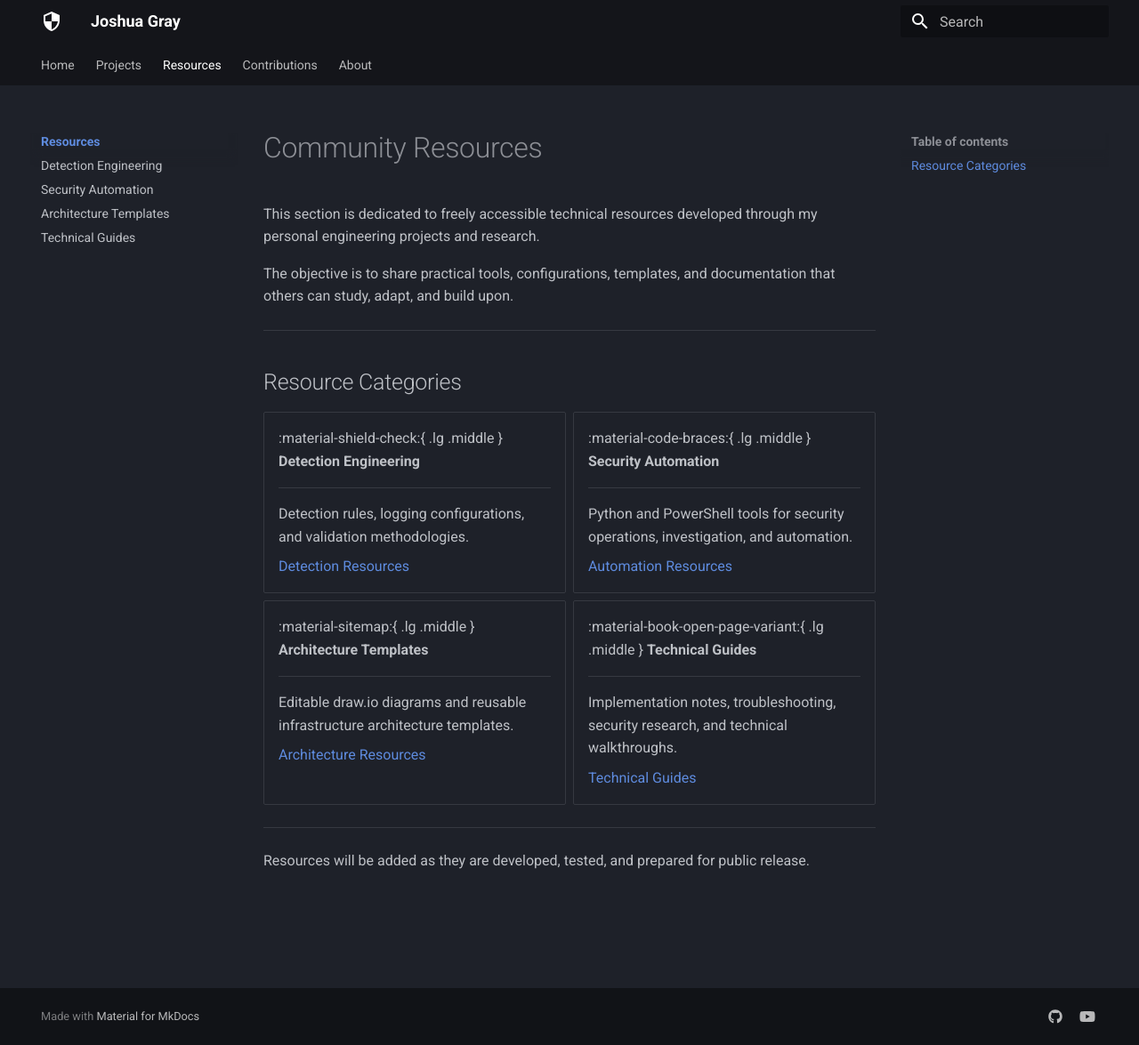
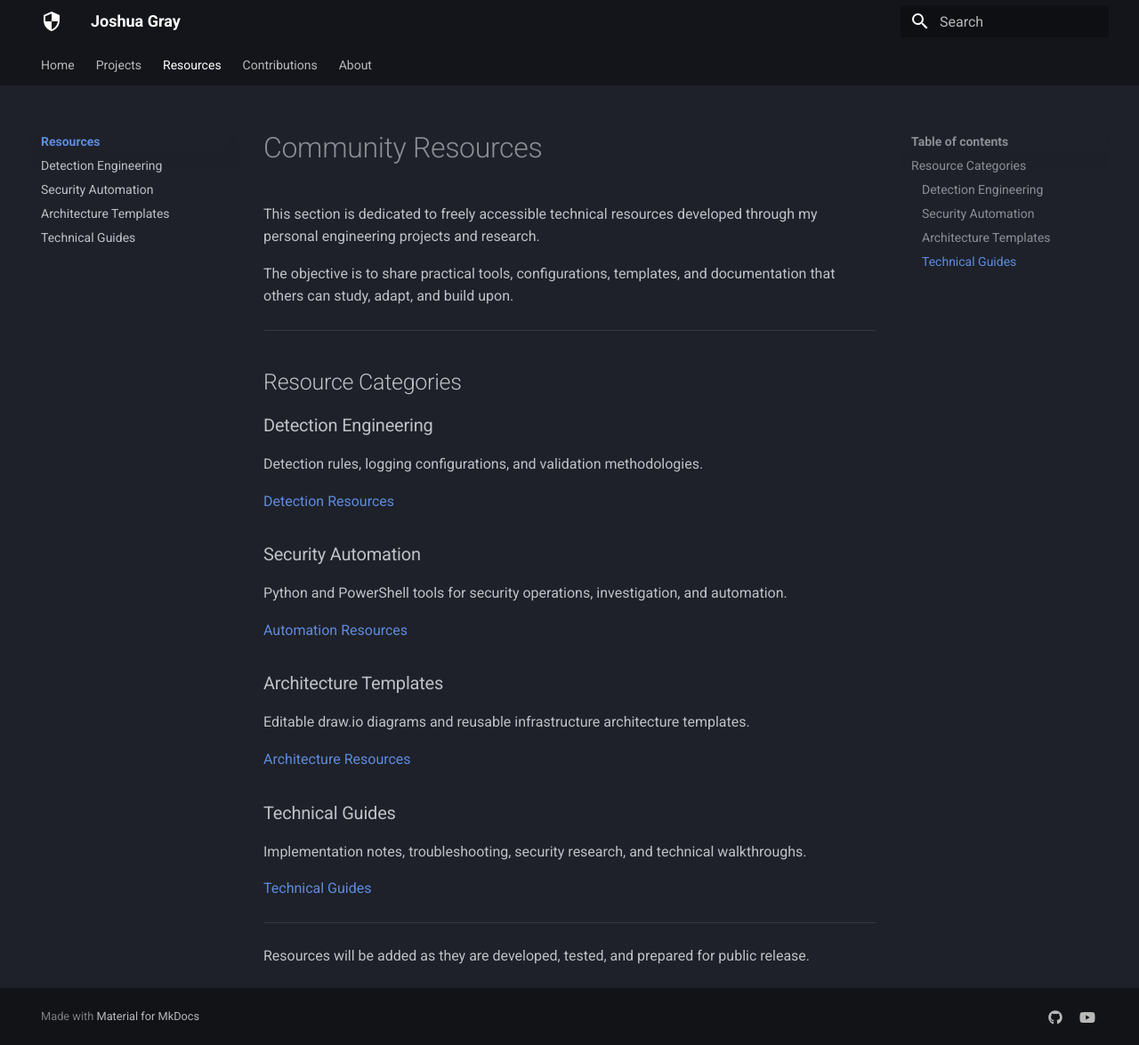
Before and after one commit to joshua-gray-sec/joshua-gray-sec.github.io, an MkDocs documentation site: the page built from docs/resources/index.md, in a window 1280 px wide and 1175 px high. Shown: the whole window at 89% size. Built offline with MkDocs 1.6.1 and Material for MkDocs 9.7.7, drawn with Linux system fonts in a browser that asks for light colours.

Commit message:
Replace portfolio tiles with standard Markdown sections

```diff
--- a/docs/resources/index.md
+++ b/docs/resources/index.md
@@ -12,45 +12,37 @@ adapt, and build upon.
 
 ## Resource Categories
 
-<div class="grid cards" markdown>
+### Detection Engineering
 
--   :material-shield-check:{ .lg .middle } **Detection Engineering**
 
-    ---
+Detection rules, logging configurations,
+and validation methodologies.
 
-    Detection rules, logging configurations,
-    and validation methodologies.
+[Detection Resources](detections.md)
 
-    [Detection Resources](detections.md)
+### Security Automation
 
--   :material-code-braces:{ .lg .middle } **Security Automation**
 
-    ---
+Python and PowerShell tools for security
+operations, investigation, and automation.
 
-    Python and PowerShell tools for security
-    operations, investigation, and automation.
+[Automation Resources](automation.md)
 
-    [Automation Resources](automation.md)
+### Architecture Templates
 
--   :material-sitemap:{ .lg .middle } **Architecture Templates**
 
-    ---
+Editable draw.io diagrams and reusable
+infrastructure architecture templates.
 
-    Editable draw.io diagrams and reusable
-    infrastructure architecture templates.
+[Architecture Resources](architecture.md)
 
-    [Architecture Resources](architecture.md)
+### Technical Guides
 
--   :material-book-open-page-variant:{ .lg .middle } **Technical Guides**
 
-    ---
+Implementation notes, troubleshooting,
+security research, and technical walkthroughs.
 
-    Implementation notes, troubleshooting,
-    security research, and technical walkthroughs.
-
-    [Technical Guides](guides.md)
-
-</div>
+[Technical Guides](guides.md)
 
 ---
 
```
